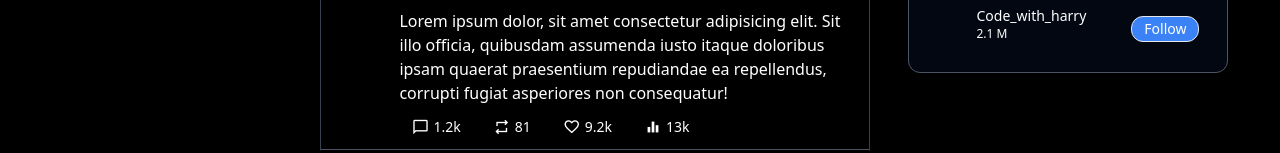
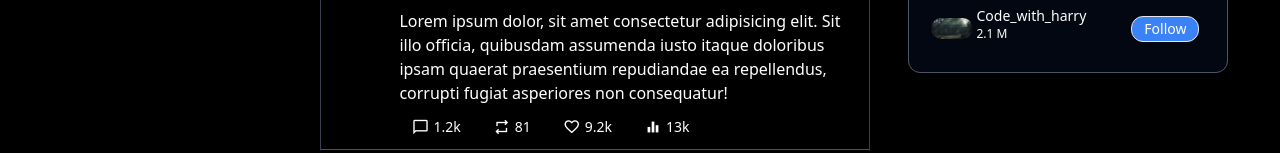
Before and after one commit to Rahulrj2004/X-tweets, a website: page front/index.html in a window 1280 px wide. Shown: the part 609-762 px from the top of the page. Drawn offline with nearby package versions, Linux system fonts and the light colour scheme; no server answers; files whose address does not match are found by name.

Commit message:
fixed an image error

```diff
--- a/front/index.html
+++ b/front/index.html
@@ -256,7 +256,7 @@
                 <div class="container1 flex justify-around">
                     <div class="text-sm hover:bg-gray-800 cursor-pointer hover:rounded-xl flex">
                         <div class="imag px-1 py-3 w-[50px]">
-                            <img class="rounded-xl" src="public/sc3.jpg" alt="">
+                            <img class="rounded-xl" src="public/sc2.jpg" alt="">
                         </div>
                         <div>
                             Code_with_harry
```
